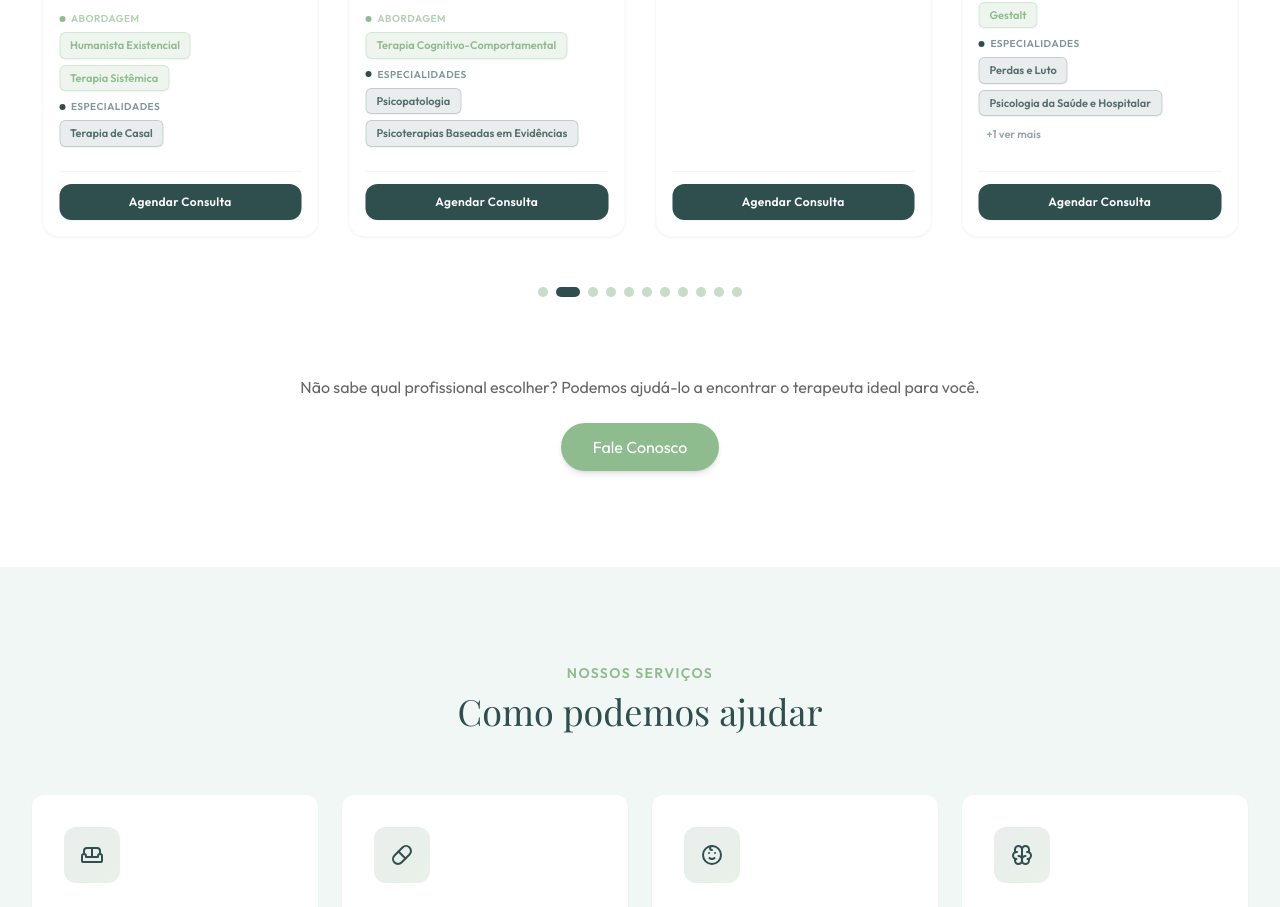
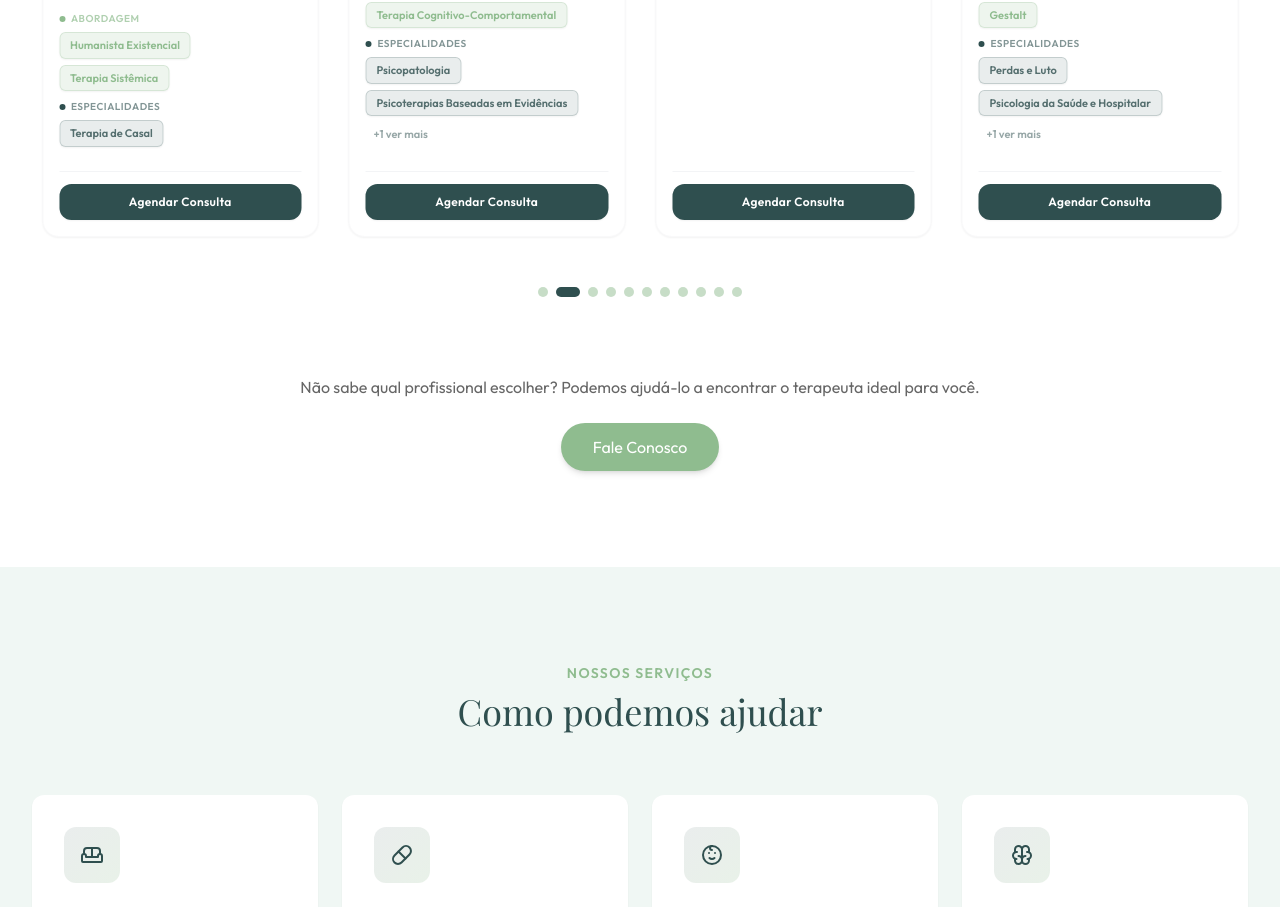
Before and after one commit to klsb122/vitaliza, a React (Vite) app: page / in a window 1280 px wide. Shown: the part 5139-6046 px from the top of the page. Built offline with nearby package versions, Linux system fonts and the light colour scheme; the HTML template or start-up script is replaced by a standard one.

Commit message:
feat: adicionado tcc como especializacao da Rhania

```diff
--- a/src/components/Team.tsx
+++ b/src/components/Team.tsx
@@ -266,7 +266,7 @@ const Team = () => {
       crp: "CRP 03/30272",
       specialty: "Psicóloga Clínica",
       approaches: ["Terapia Cognitivo-Comportamental"],
-      specializations: ["Psicopatologia", "Psicoterapias Baseadas em Evidências"],
+      specializations: ["Psicopatologia", "Psicoterapias Baseadas em Evidências", "Terapia Cognitivo-Comportamental"],
       bio: "Atua com foco na mudança de processos cognitivos, emocionais e comportamentais. Especializada em avaliação diagnóstica de transtornos mentais. Atendimentos on-line e presenciais para adolescentes e adultos.",
       image: rhania,
       imagePosition: "center 35%"
```
